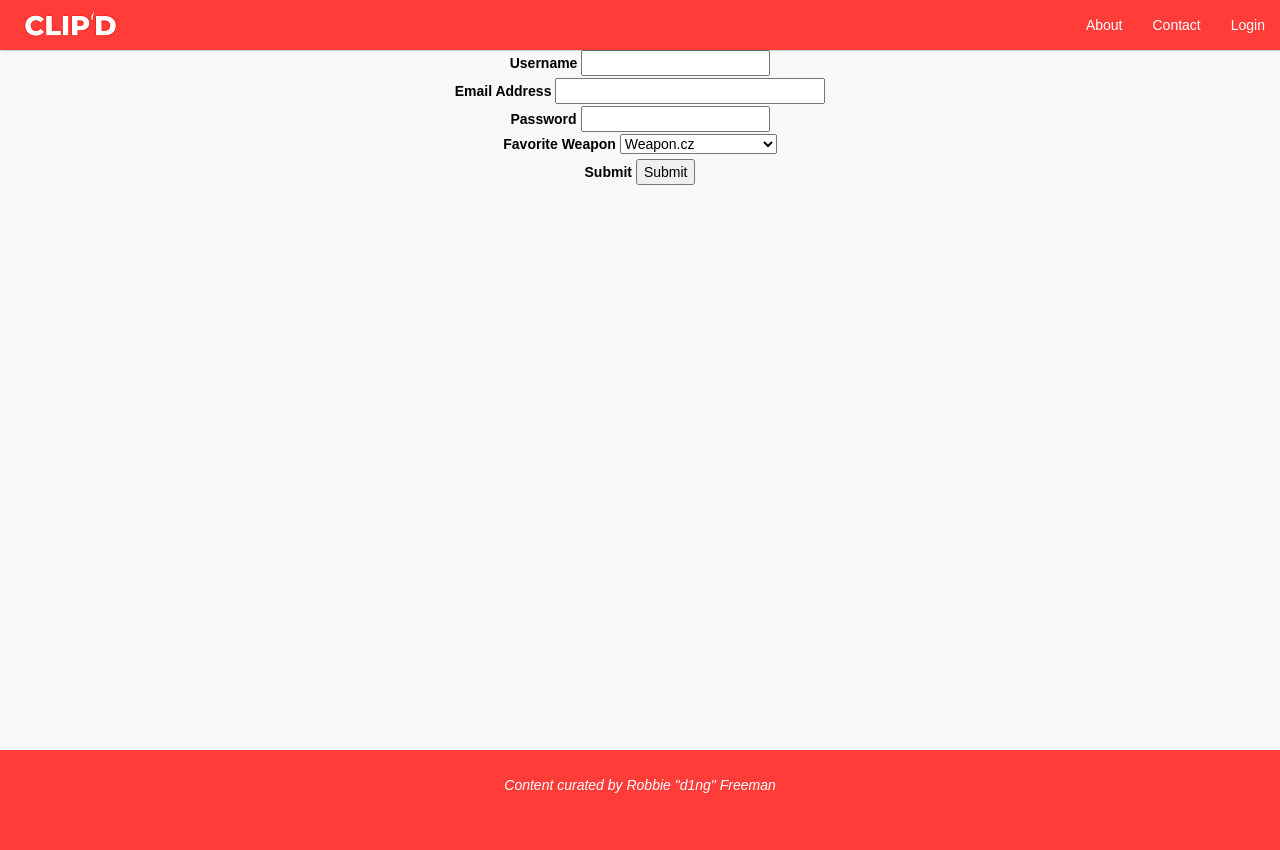
After one commit to robbie-a-freeman/clipd-backend, a Flask app: page /signup in a window 1280 px wide. The commit adds this page. Run offline with Flask 2, Linux system fonts and the light colour scheme; some libraries are stand-ins or nearby versions.

Commit message:
added signup page

```diff
--- a/app.py
+++ b/app.py
@@ -60,7 +60,7 @@ sys.path.insert(0, 'srv')
 from database import DB
 try:
     db = DB(DATABASE_URL, SSL_MODE)
-    data = db.getAllClips()
+    #data = db.getAllClips()
     print("connected to postgres!")
 except:
     print("not connected to postgres! error:", sys.exc_info()[1])
@@ -77,12 +77,23 @@ login_manager.init_app(app)
 
 # initialize login form stuff
 from flask_wtf import FlaskForm
-from wtforms import StringField, PasswordField, SubmitField, BooleanField
+from wtforms import StringField, SelectField, PasswordField, SubmitField, BooleanField, validators
 class LoginForm(FlaskForm):
-    username = StringField('Username')
-    password = PasswordField('Password')
+    username    = StringField('Username')
+    password    = PasswordField('Password')
     remember_me = BooleanField('Remember Me')
-    submit = SubmitField('Submit')
+    submit      = SubmitField('Submit')
+
+class SignUpForm(FlaskForm):
+    from models import Weapon
+    listWeaponChoices = list(map(str, Weapon))
+    # for reasons required by WTForms
+    weaponChoices = list(map(lambda x:(x,x), listWeaponChoices))
+    signUpUsername = StringField('Username', [validators.Length(min=4, max=25)])
+    email          = StringField('Email Address', [validators.Email(), validators.Length(min=6, max=35)])
+    signUpPassword = PasswordField('Password', [validators.Length(min=4, max=35)])
+    weapon         = SelectField('Favorite Weapon', choices = weaponChoices)
+    signUpSubmit   = SubmitField('Submit')
 
 # setting up Flask-Login user object
 from models import User
@@ -165,14 +176,14 @@ def login():
     # Here we use a class of some kind to represent and validate our
     # client-side form data. For example, WTForms is a library that will
     # handle this for us, and we use a custom LoginForm to validate.
-    form = LoginForm()
-    if form.validate_on_submit():
+    loginForm = LoginForm()
+    if loginForm.validate_on_submit():
         # Login and validate the user.
         # user should be an instance of your `User` class
         # authenticate(User)
         db.loginUser(request.form['username'], request.form['password'], request.form.get('remember_me'))
         return redirect(url_for('index'))
-    return render_template('login.html', form=form)
+    return render_template('login.html', loginForm=loginForm)
 
 @app.route("/logout")
 @login_required
@@ -180,10 +191,14 @@ def logout():
     logout_user()
     return redirect(url_for('index'))
 
-
-'''@app.route("/signup")
-def testreact():
-    return render_template('test-react.html') '''
+@app.route("/signup", methods=['GET', 'POST'])
+def signup():
+    signUpForm = SignUpForm()
+    if signUpForm.validate_on_submit():
+        # Sign up the user
+        db.signUpUser(request.form['signUpUsername'], request.form['email'], request.form['signUpPassword'], request.form.get('weapon'))
+        return redirect(url_for('login'))
+    return render_template('signup.html', signUpForm=signUpForm)
 
 '''# loads About page
 @app.route('/about')
--- a/srv/models.py
+++ b/srv/models.py
@@ -1,6 +1,7 @@
 # Weapon enum, store different weapons
-import enum
-class Weapon(enum.Enum):
+from enum import Enum, unique
+@unique
+class Weapon(Enum):
     cz = 'cz'
     desertEagle = 'desert_eagle'
     dualBerettas = 'dual_berettas'
--- /dev/null
+++ b/templates/signup.html
@@ -0,0 +1,36 @@
+{% extends 'base.html' %}
+
+{% block title %}Login{% endblock %}
+
+{% block style %}
+<style>
+  /* Remove the navbar's default margin-bottom and rounded borders */
+  .navbar {
+    margin-bottom: 0;
+    border-radius: 0;
+  }
+
+  /* Add a gray background color and some padding to the footer */
+  footer {
+    background-color: #f2f2f2;
+    padding: 25px;
+  }
+</style>
+{% endblock %}
+
+{% block content %}
+<div class="content container text-center">
+  <form action="{{ url_for('signup') }}" method="post">
+      {{ signUpForm.csrf_token }}
+      {{ signUpForm.signUpUsername.label }} {{ signUpForm.signUpUsername(size=20) }}
+      <br>
+      {{ signUpForm.email.label }} {{ signUpForm.email(size=30) }}
+      <br>
+      {{ signUpForm.signUpPassword.label }} {{ signUpForm.signUpPassword(size=20) }}
+      <br>
+      {{ signUpForm.weapon.label }} {{ signUpForm.weapon }}
+      <br>
+      {{ signUpForm.signUpSubmit.label }} {{ signUpForm.signUpSubmit(size=20) }}
+  </form>
+</div>
+{% endblock %}
```
Also changed, not shown: srv/database.py (+16 -0 lines), templates/login.html (+14 -21 lines).
